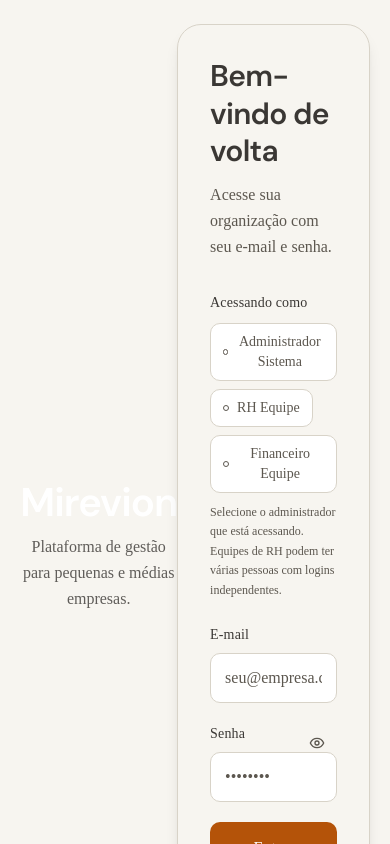
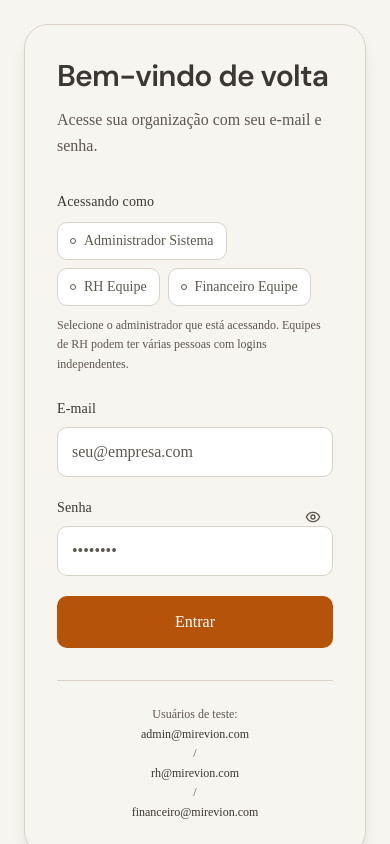
Before and after one commit to ItaloNicacioDev/Mirevion, a React (Vite) app in the folder apps/web/: page /login in a window 390 px wide. Shown: the top 844 px of the page. Built offline with nearby package versions, Linux system fonts and the light colour scheme.

Commit message:
Update LoginPage comments for clarity on responsive design

```diff
--- a/apps/web/src/features/auth/LoginPage.tsx
+++ b/apps/web/src/features/auth/LoginPage.tsx
@@ -49,7 +49,7 @@ export default function LoginPage() {
   return (
     <div className="min-h-screen bg-background text-foreground">
       <div className="flex flex-col lg:flex-row h-screen">
-        {/* Marca esquerda - visível apenas em telas largas */}
+        {/* Marca esquerda - SOMENTE em telas grandes (lg+) */}
         <div className="hidden lg:flex lg:w-1/2 bg-primary flex-col justify-between items-start p-6 lg:p-16 text-primary-foreground order-2 lg:order-1">
           <div className="flex flex-col gap-8">
             <div>
@@ -73,15 +73,8 @@ export default function LoginPage() {
           </div>
         </div>
 
-        {/* Formulário de login - centralizado */}
+        {/* Formulário de login - centralizado, ocupa tudo em mobile */}
         <div className="flex-1 lg:w-1/2 flex items-center justify-center p-6 lg:p-0 order-1 lg:order-2">
-        {/* Versão mobile da marca - visível apenas em telas pequenas */}
-        <div className="lg:hidden mb-4 flex flex-col items-center text-center">
-          <div className="font-display text-h1 font-semibold tracking-tight text-primary-foreground mb-2">Mirevion</div>
-          <p className="body-sm opacity-80 leading-relaxed max-w-xs text-center">
-            Plataforma de gestão para pequenas e médias empresas.
-          </p>
-        </div>
           <div className="w-full max-w-md card-default rounded-xl border border-border shadow-lg p-8">
             <div className="flex flex-col gap-3 mb-8">
               <div className="font-display text-h2 font-semibold text-foreground tracking-tight">Bem-vindo de volta</div>
```
